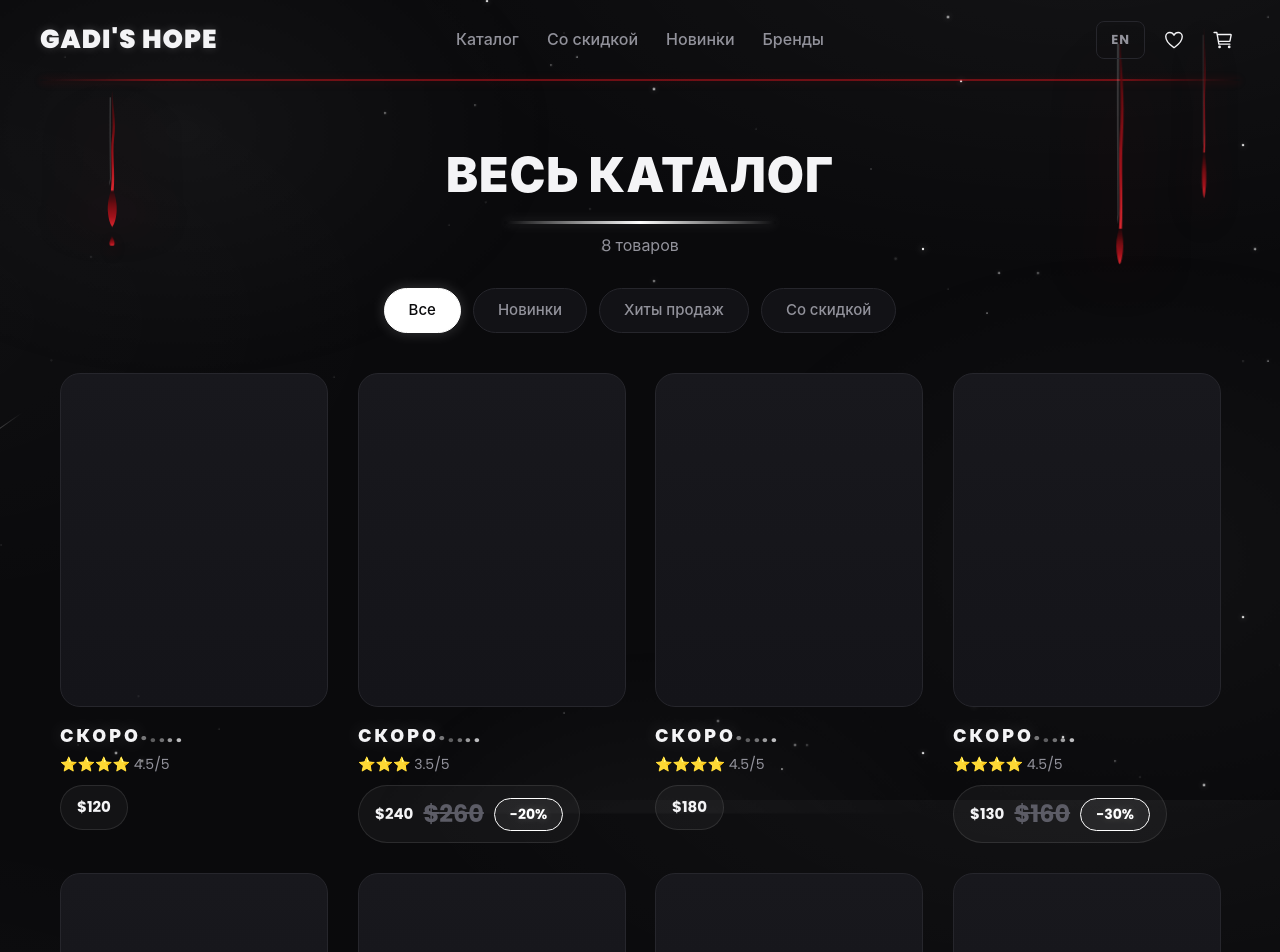
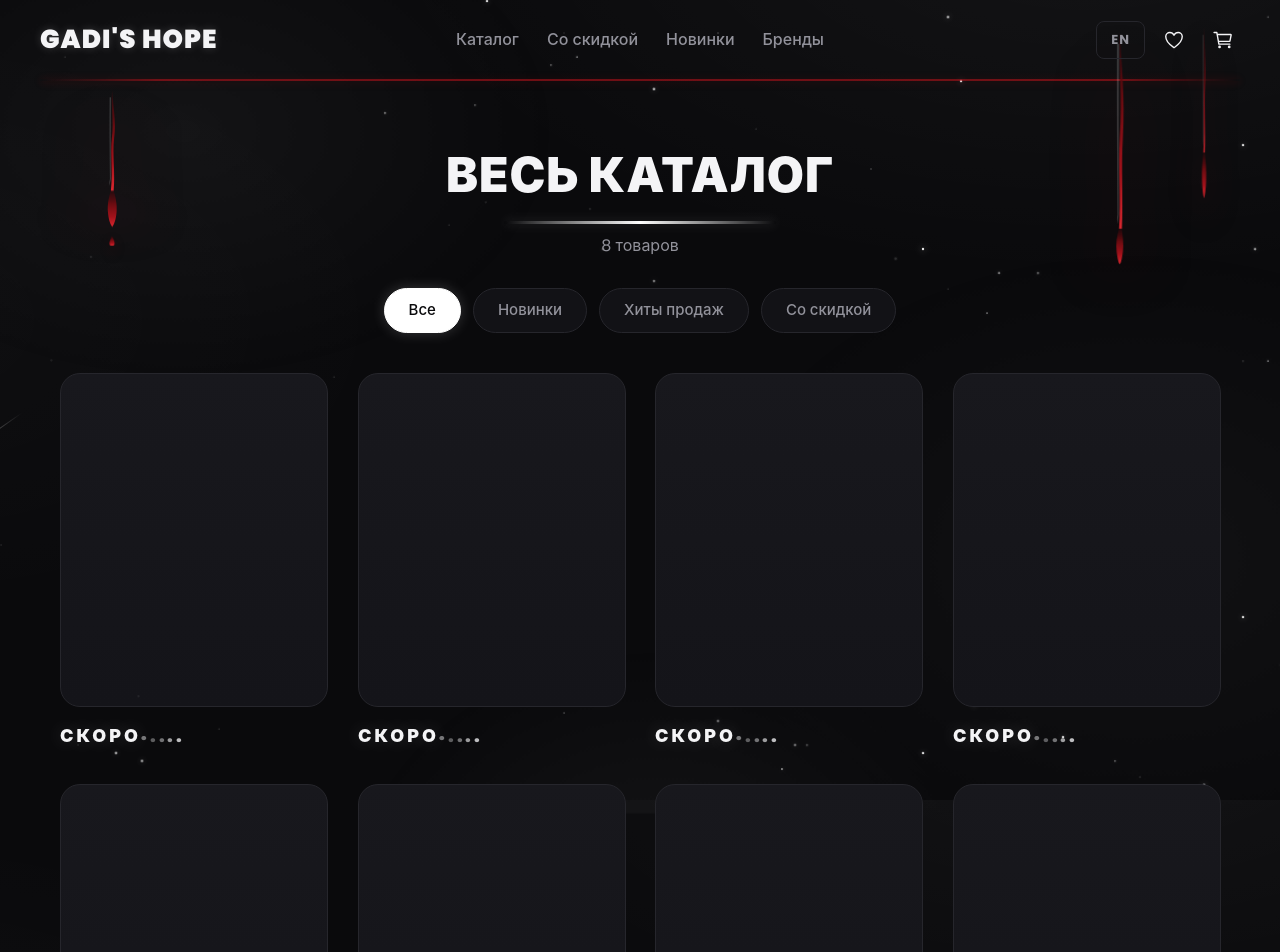
Before and after one commit to Anxietymode/Gadi-Shop, a React (Vite) app: page /shop in a window 1280 px wide. Shown: the top 952 px of the page. Built offline with nearby package versions, Linux system fonts and the light colour scheme.

Commit message:
Remove price and rating from product cards

```diff
--- a/src/components/ProductsList/ProductsList.jsx
+++ b/src/components/ProductsList/ProductsList.jsx
@@ -44,12 +44,6 @@ function ProductsList() {
             {t('products.soon')}
             <span className="tochki-skoroo" aria-hidden="true"><i>.</i><i>.</i><i>.</i><i>.</i><i>.</i></span>
           </h3>
-          <div className="zvezdochki">{'⭐'.repeat(Math.floor(parseFloat(product.rating)))} <span>{product.rating}</span></div>
-          <div className="cena">
-            ${product.price}
-            {product.oldPrice && <span className="staraya-cena">${product.oldPrice}</span>}
-            {product.discount && <span className="skidka-teg">{product.discount}</span>}
-          </div>
         </Link>
       </div>
     );
--- a/src/components/Shop/Shop.jsx
+++ b/src/components/Shop/Shop.jsx
@@ -60,12 +60,6 @@ function Shop() {
             {t('products.soon')}
             <span className="tochki-skoroo" aria-hidden="true"><i>.</i><i>.</i><i>.</i><i>.</i><i>.</i></span>
           </h3>
-          <div className="zvezdochki">{'⭐'.repeat(Math.floor(parseFloat(product.rating)))} <span>{product.rating}</span></div>
-          <div className="cena">
-            ${product.price}
-            {product.oldPrice && <span className="staraya-cena">${product.oldPrice}</span>}
-            {product.discount && <span className="skidka-teg">{product.discount}</span>}
-          </div>
         </Link>
       </div>
     );
--- a/src/components/SingleProduct/SingleProduct.jsx
+++ b/src/components/SingleProduct/SingleProduct.jsx
@@ -260,12 +260,6 @@ function SingleProduct() {
             <Link to={`/product/${p.id}`} className="kartochka-tovara" key={p.id}>
               <div className="fon-kartinki" />
               <h3>{p.title}</h3>
-              <div className="zvezdochki">{renderStars(p.rating)} <span>{p.rating}</span></div>
-              <div className="cena">
-                ${p.price}
-                {p.oldPrice && <span className="staraya-cena">${p.oldPrice}</span>}
-                {p.discount && <span className="skidka-teg">{p.discount}</span>}
-              </div>
             </Link>
           ))}
         </div>
```
